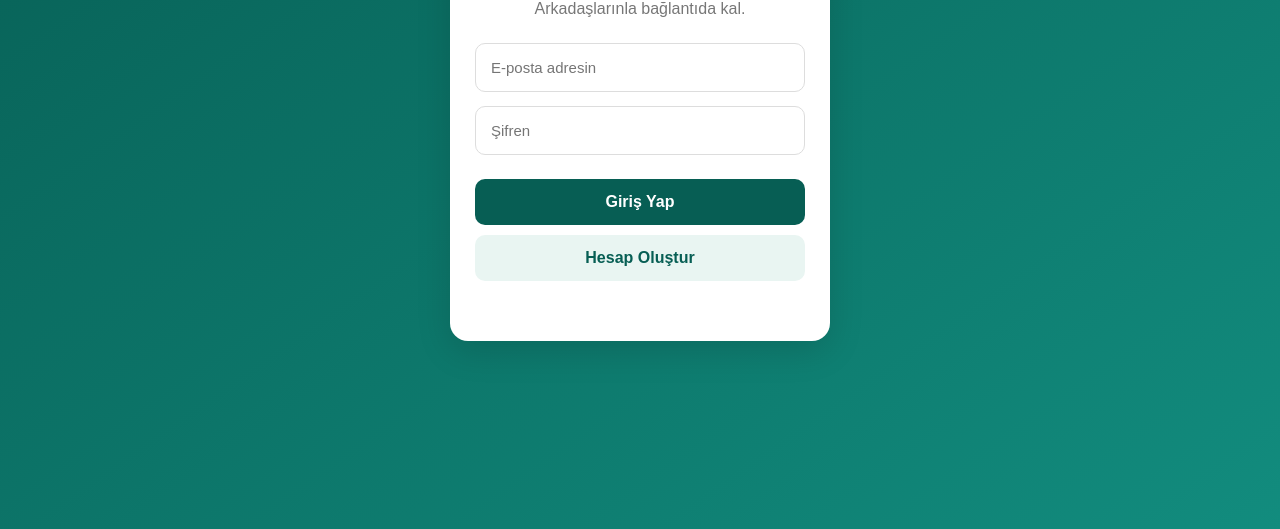
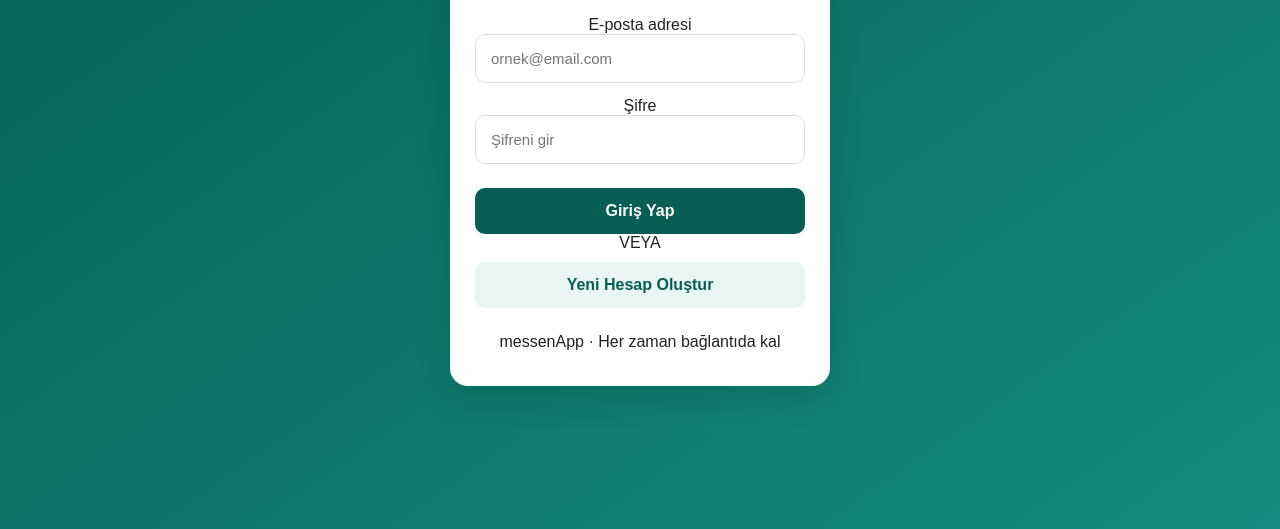
Before and after one commit to yildizz6655/MessenApp, a plain HTML site: page index.html in a window 1280 px wide. Shown: the part 271-800 px from the top of the page. Drawn offline with Linux system fonts and the light colour scheme; no server answers.

Commit message:
Refactor login screen and update button styles

```diff
--- a/index.html
+++ b/index.html
@@ -13,23 +13,58 @@
     <!-- GİRİŞ EKRANI -->
     <section id="loginScreen" class="login-screen">
         <div class="login-box">
+
+            <div class="login-logo">m</div>
+
             <h1>messenApp</h1>
-            <p>Arkadaşlarınla bağlantıda kal.</p>
+            <p class="login-subtitle">
+                Arkadaşlarınla bağlantıda kal.
+            </p>
 
-            <input id="email" type="email" placeholder="E-posta adresin">
-            <input id="password" type="password" placeholder="Şifren">
+            <div class="login-form">
 
-            <button id="loginBtn">Giriş Yap</button>
-            <button id="registerBtn">Hesap Oluştur</button>
+                <label for="email">E-posta adresi</label>
+                <input
+                    id="email"
+                    type="email"
+                    placeholder="ornek@email.com"
+                    autocomplete="email"
+                >
 
-            <p id="loginError"></p>
+                <label for="password">Şifre</label>
+                <input
+                    id="password"
+                    type="password"
+                    placeholder="Şifreni gir"
+                    autocomplete="current-password"
+                >
+
+                <button id="loginBtn" class="login-primary">
+                    Giriş Yap
+                </button>
+
+                <div class="login-divider">
+                    <span>VEYA</span>
+                </div>
+
+                <button id="registerBtn" class="login-secondary">
+                    Yeni Hesap Oluştur
+                </button>
+
+            </div>
+
+            <p id="loginError" class="login-error"></p>
+
+            <div class="login-footer">
+                messenApp · Her zaman bağlantıda kal
+            </div>
+
         </div>
     </section>
 
     <!-- ANA UYGULAMA -->
     <main id="appScreen" class="app-screen" hidden>
 
-        <!-- ÜST MENÜ -->
         <header class="top-header">
             <h2>messenApp</h2>
             <div class="header-actions">
@@ -38,7 +73,6 @@
             </div>
         </header>
 
-        <!-- ARAMA -->
         <div class="search-area">
             <input
                 type="text"
@@ -47,14 +81,12 @@
             >
         </div>
 
-        <!-- SEKMELER -->
         <nav class="tabs">
             <button class="tab active" data-tab="chats">Sohbetler</button>
             <button class="tab" data-tab="friends">Kişiler</button>
             <button class="tab" data-tab="profile">Profil</button>
         </nav>
 
-        <!-- SOHBET LİSTESİ -->
         <section id="chatsPage" class="page">
             <div id="chatList" class="chat-list">
                 <div class="empty-state">
@@ -65,13 +97,11 @@
             </div>
         </section>
 
-        <!-- KİŞİLER -->
         <section id="friendsPage" class="page" hidden>
             <h3>Kişiler</h3>
             <div id="friendsList"></div>
         </section>
 
-        <!-- PROFİL -->
         <section id="profilePage" class="page" hidden>
             <div class="profile-content">
                 <div class="profile-avatar">👤</div>
@@ -89,7 +119,6 @@
             </div>
         </section>
 
-        <!-- SOHBET EKRANI -->
         <section id="conversationScreen" class="conversation-screen" hidden>
 
             <header class="conversation-header">
@@ -106,8 +135,7 @@
                 <button id="moreBtn">⋮</button>
             </header>
 
-            <div id="messages" class="messages">
-            </div>
+            <div id="messages" class="messages"></div>
 
             <form id="messageForm" class="message-input-area">
                 <button type="button" id="emojiBtn">☺</button>
@@ -126,8 +154,7 @@
 
     </main>
 
-    <!-- JAVASCRIPT -->
     <script type="module" src="script.js"></script>
 
 </body>
-                                    </html>
+                </html>
```
